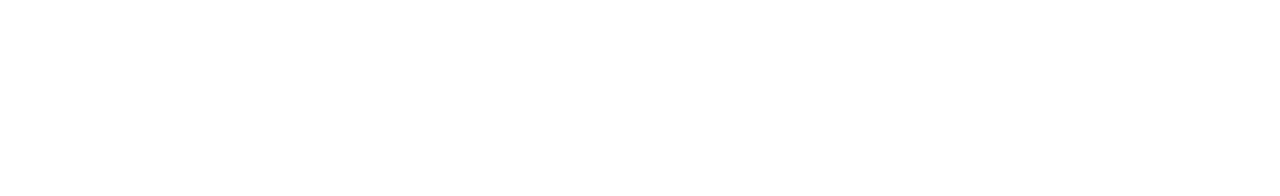
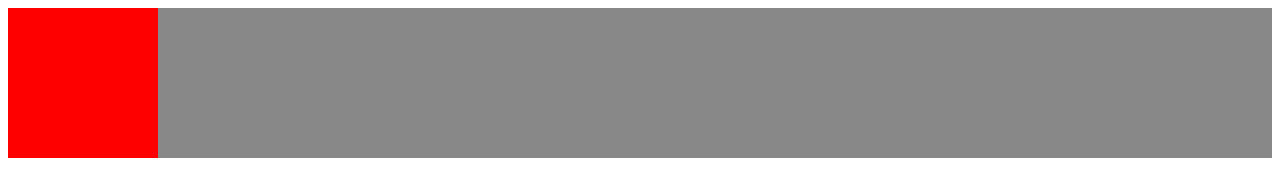
Before and after one commit to willmaher/Class-site, a plain HTML site: page flex.html in a window 1280 px wide. Drawn offline with Linux system fonts and the light colour scheme.

Commit message:
Update flex.html

```diff
--- a/flex.html
+++ b/flex.html
@@ -14,6 +14,16 @@
     *::after{
       box-sizing: inherit;
     }
+
+    #box1{
+      background:#888;
+    }
+
+    .red{
+      background: red;
+      width:150px;
+      height:150px;
+    }
     </style>
     </head>
 
```
